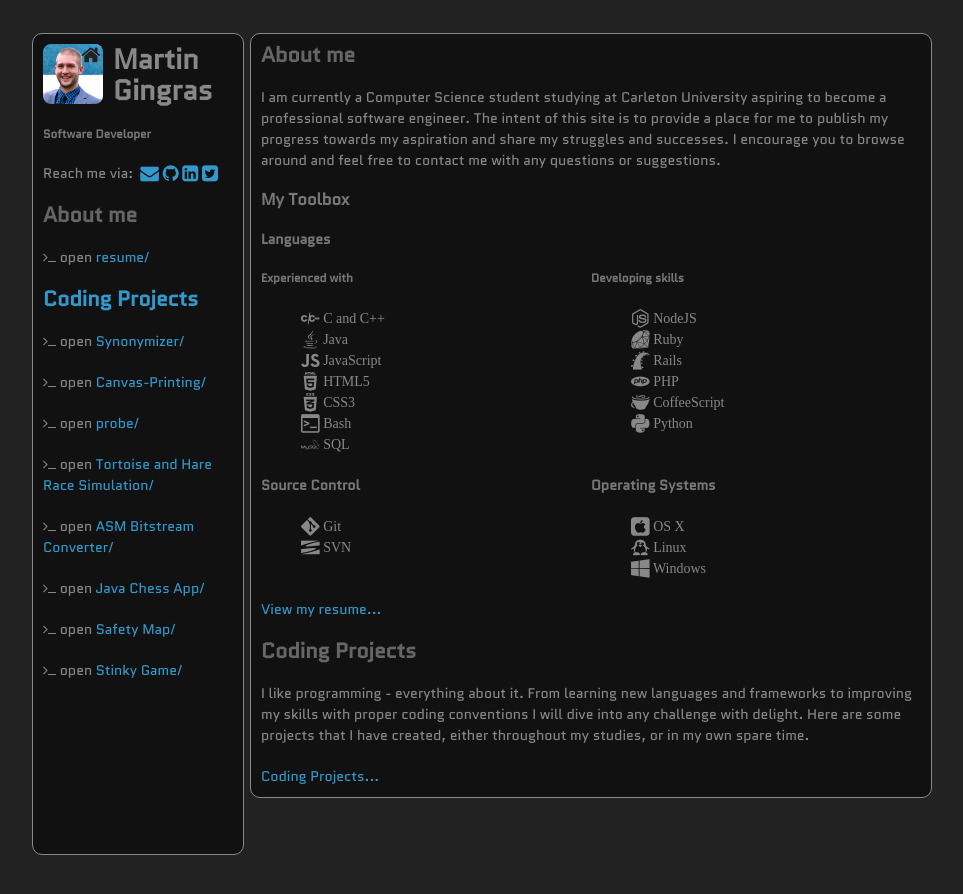
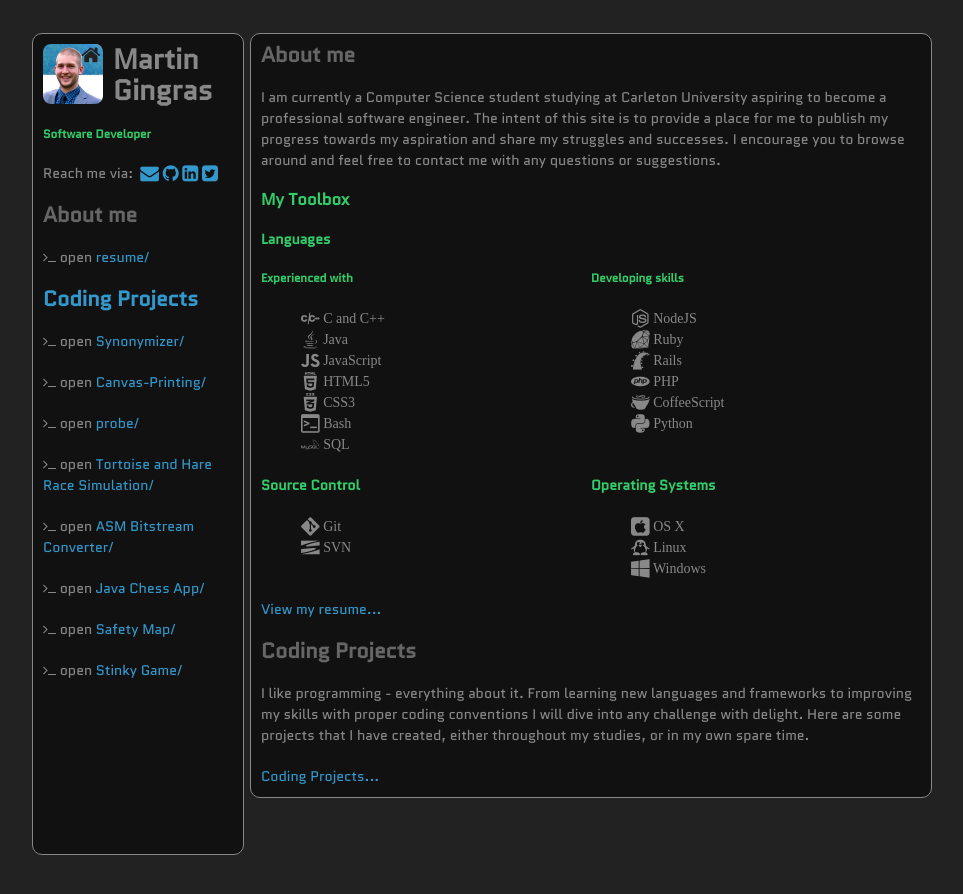
Before and after one commit to mgingras/The-old-mgingras.ca, a Jekyll site: the page built from index.html, in a window 1280 px wide. Shown: the top 894 px of the page, without its empty margins (158-1121 px from the left). Built offline with Jekyll 4.4.1, drawn with Linux system fonts in a browser that asks for light colours; some web fonts are replaced; Markdown is read by kramdown in place of the engine named in the settings.

Commit message:
changing colors

```diff
--- a/css/styles.css
+++ b/css/styles.css
@@ -70,7 +70,7 @@ h2 {
 }
 
 h3, h4, h5, h6 {
-  color: #777;
+  color: #33CC6A;
 }
 
 a {
```
